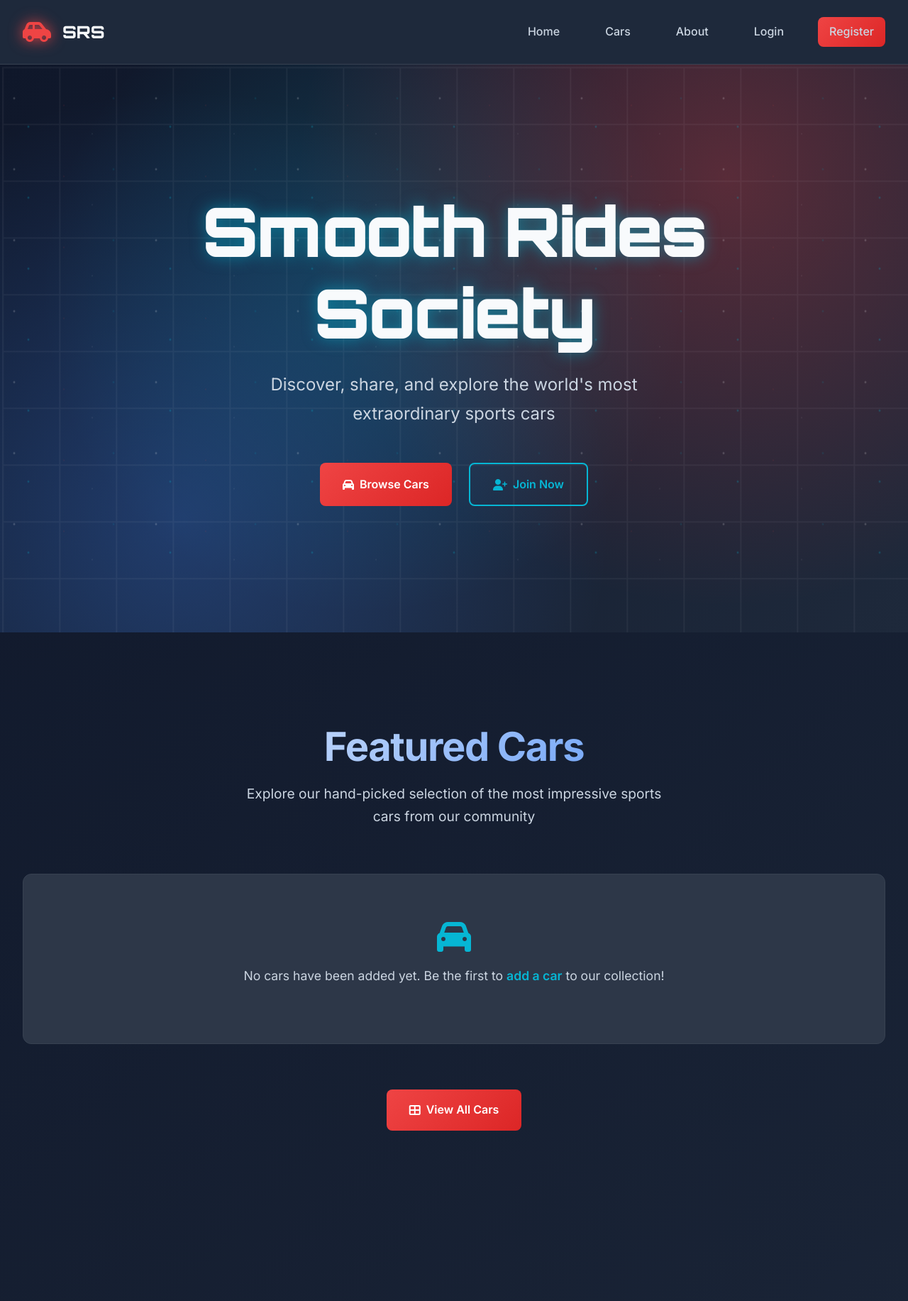
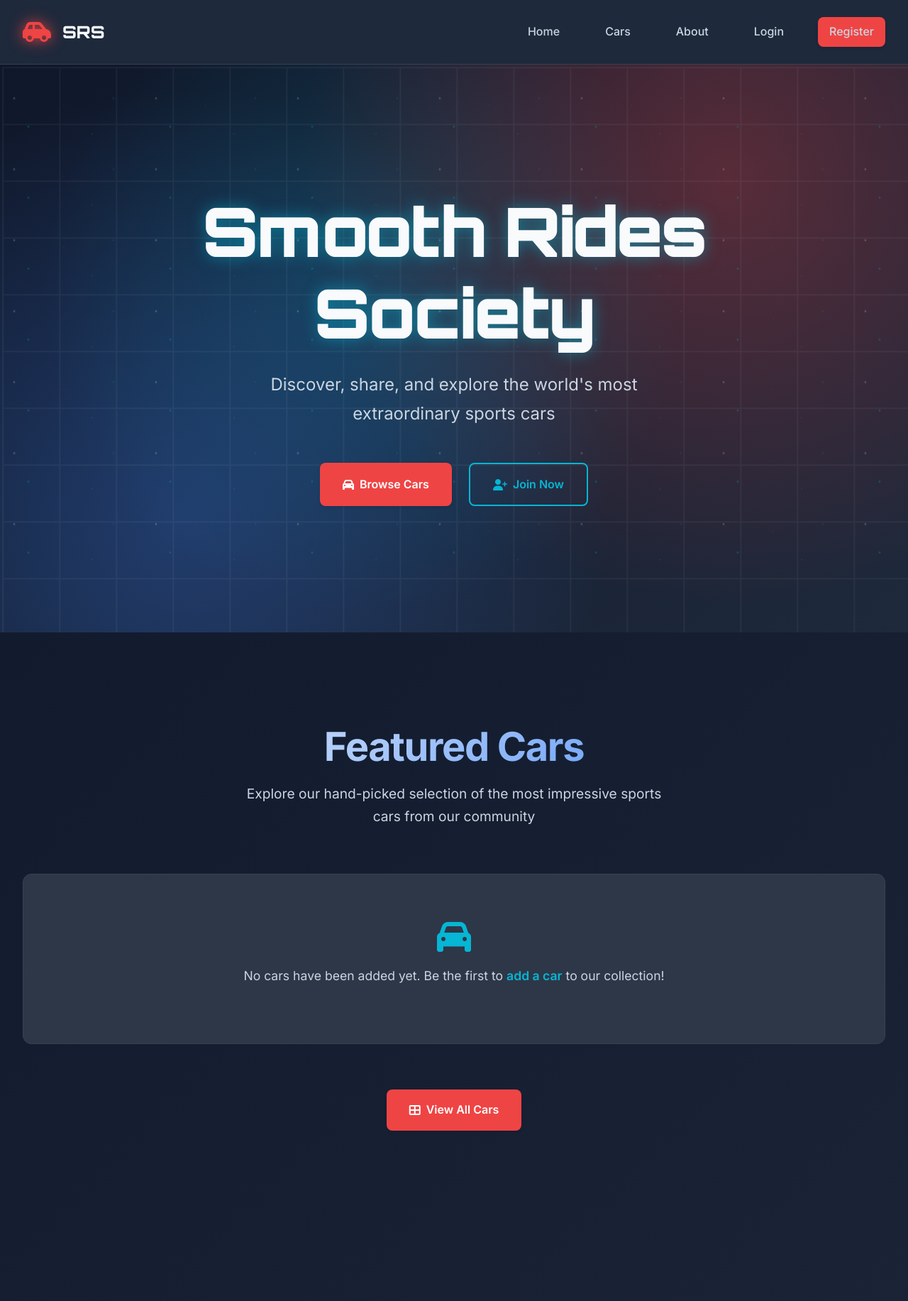
Before and after one commit to DtxLc/Smooth-Rides-Society, a Node server app: page / in a window 1280 px wide. Shown: the top 1833 px of the page at 71% size. Run offline with Node 20, Linux system fonts and the light colour scheme; data that the repository does not hold is empty; some libraries are stand-ins or nearby versions.

Commit message:
Remove button glow effects
cgen-9aad367cfe42462c983f62c715bb14f7

```diff
--- a/public/styles.css
+++ b/public/styles.css
@@ -144,14 +144,14 @@ main {
 }
 
 .btn-primary {
-  background: linear-gradient(135deg, var(--accent-red) 0%, #dc2626 100%);
+  background: var(--accent-red);
   color: white;
-  box-shadow: var(--glow-primary);
+  box-shadow: var(--shadow-card);
 }
 
 .btn-primary:hover {
-  transform: translateY(-2px);
-  box-shadow: var(--glow-accent);
+  background: #dc2626;
+  box-shadow: var(--shadow-hover);
   color: white;
 }
 
```
